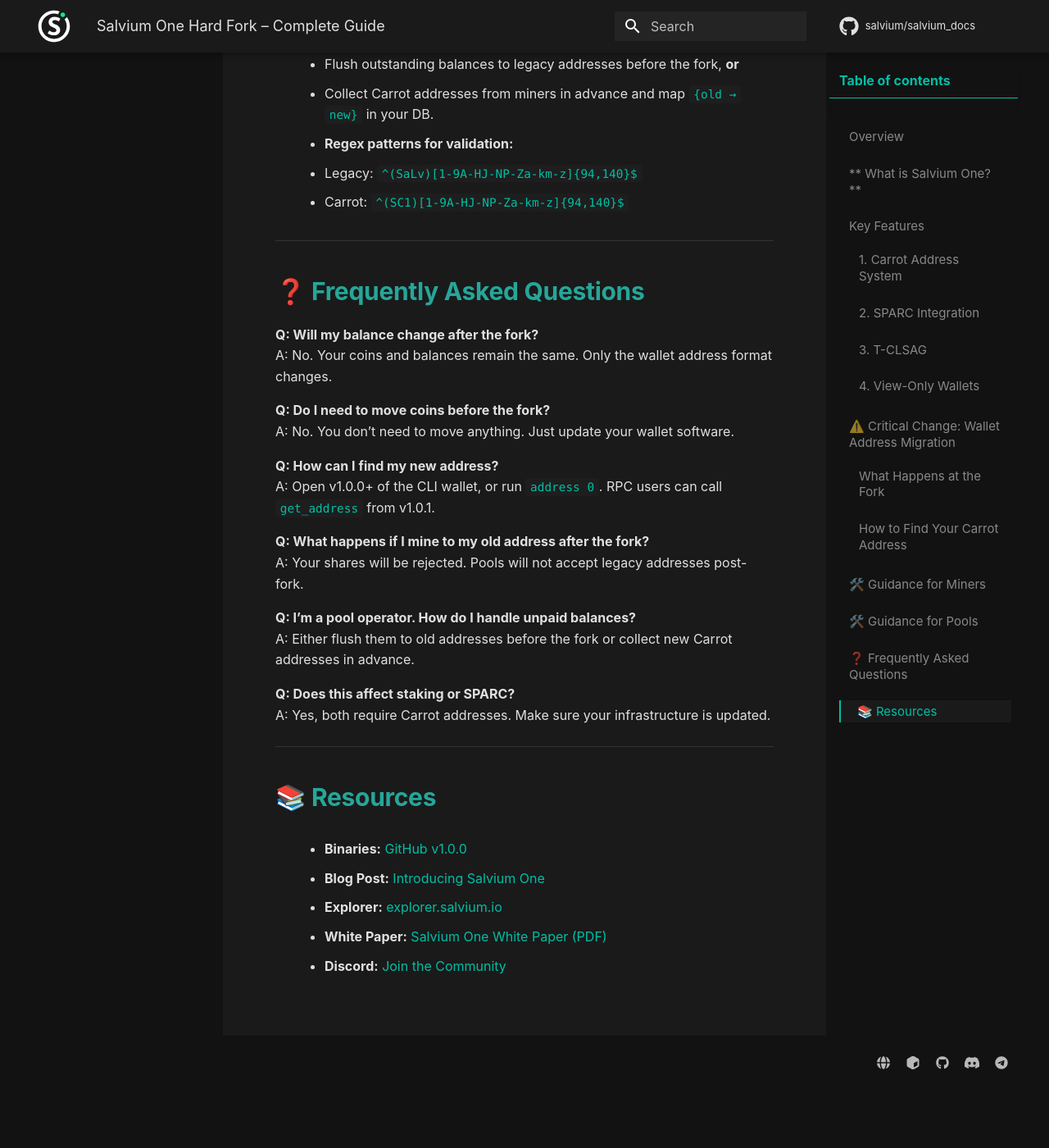
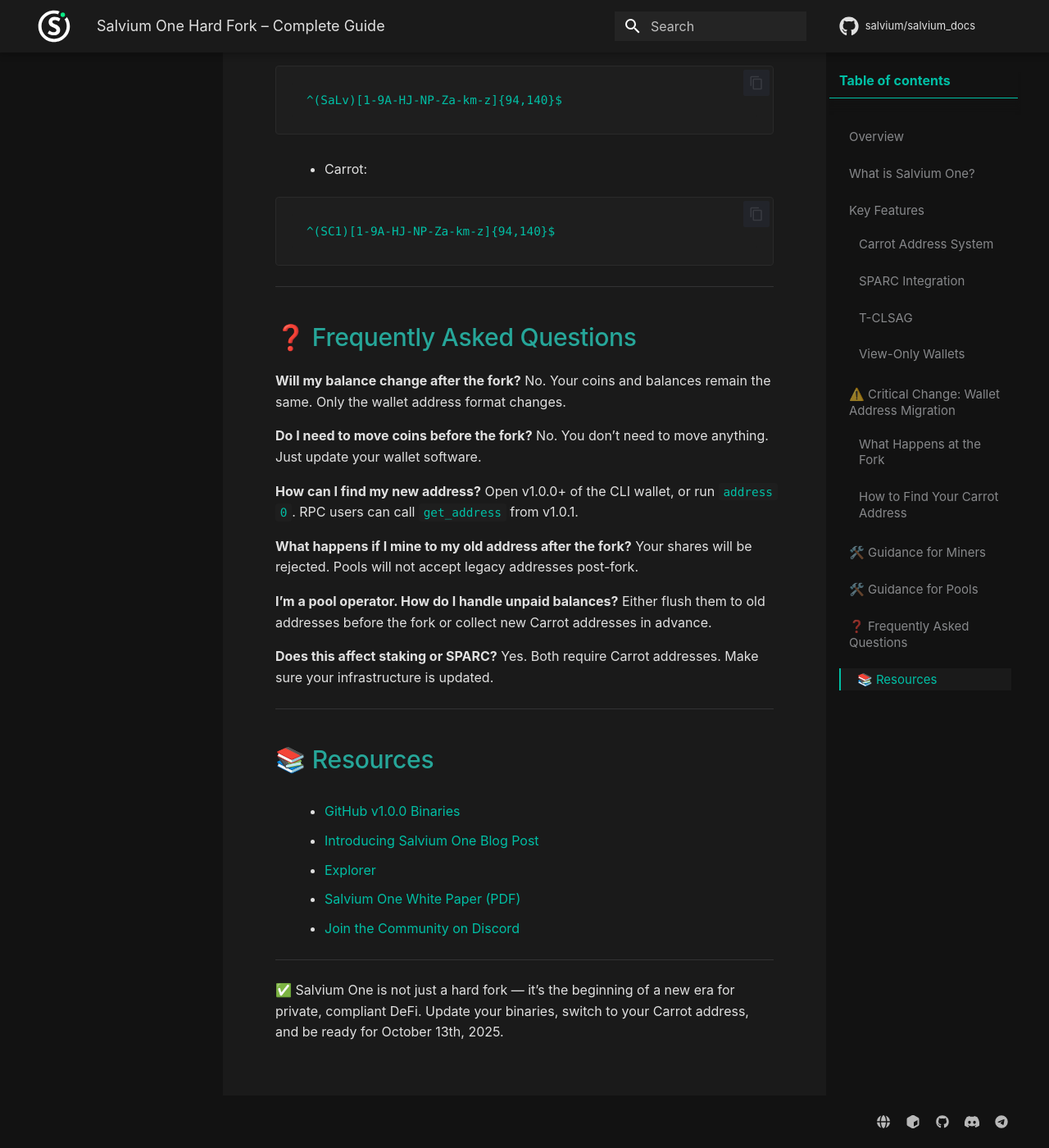
Before and after one commit to salvium/salvium_docs, an MkDocs documentation site: the page built from docs/THE PROJECT/sal-one.md, in a window 1280 px wide and 1400 px high, scrolled down 3702 px. Shown: the whole window at 82% size. Built offline with MkDocs 1.6.1 and Material for MkDocs 9.7.7, drawn with Linux system fonts in a browser that asks for light colours; comment, search, counter and statistics services are not loaded; before the commit the page ends 5029 px from its top, so only the background shows below that; some of the changed text lies outside the part shown.

Commit message:
Update sal-one.md

````diff
--- a/docs/THE PROJECT/sal-one.md
+++ b/docs/THE PROJECT/sal-one.md
@@ -1,172 +1,160 @@
-# **Salvium One Hard Fork – Complete Guide**
+# Salvium One Hard Fork – Complete Guide
 
-### **Overview**
+### Overview
 
 Salvium One is the most significant upgrade in our project’s history, delivering the foundation for a **compliant privacy ecosystem**. It introduces the Carrot address system, SPARC, and major improvements to privacy and compliance — laying the groundwork for private DeFi, staking, and exchange support.
 
 The hard fork is scheduled for:
 
 * **Block Height:** 334750
-
 * **Date/Time:** October 13th, 2025 (Approx. 2pm GMT)
-
 * **Required Version:** v1.0.0 or higher
 
-Download the latest binaries here: [GitHub Release v1.0.0](https://github.com/salvium/salvium/releases/tag/v1.0.0)
-
-For context, see our [Salvium One Blog Post](https://salvium.io/blog/2025/09/30/sal-one/).
+➡️ [Download the latest binaries](https://github.com/salvium/salvium/releases/tag/v1.0.0)
+ℹ️ [Read the Salvium One Blog Post](https://salvium.io/blog/2025/09/30/sal-one/)
 
 ---
 
-## ** What is Salvium One?**
+## What is Salvium One?
 
 Salvium One is the culmination of 15 months of development, designed to deliver:
 
-* **Privacy-first transactions** compatible with regulatory compliance.
-
-* **Carrot address format** – a new address system required for future features.
-
-* **SPARC integration** – private, anonymised return payments.
-
-* **Full DeFi readiness** – foundations for private tokens, DEXs, and lending protocols.
+* **Privacy-first transactions** compatible with regulatory compliance
+* **Carrot address format** – a new address system required for future features
+* **SPARC integration** – private, anonymised return payments
+* **Full DeFi readiness** – foundations for private tokens, DEXs, and lending protocols
 
 ---
 
-## **Key Features**
+## Key Features
 
-### **1\. Carrot Address System**
+### Carrot Address System
 
 * New address prefix: `SC1...`
+* Enables refundable transactions without revealing sender addresses
+* Critical for exchange compliance and interoperability
+* Legacy CryptoNote addresses (`SaLv...`) become **invalid at fork**
 
-* Enables refundable transactions without revealing sender addresses.
+### SPARC Integration
 
-* Critical for exchange compliance and interoperability.
+* Private refund mechanism for exchanges
+* Allows returns of unauthorized deposits without exposing transaction history
 
-* Legacy CryptoNote addresses (`SaLv...`) become **invalid at fork**.
+### T-CLSAG
 
-### **2\. SPARC Integration**
+* Updated version of Monero’s CLSAG ring signatures
+* Maintains anonymity while enabling Carrot address support
 
-* Private refund mechanism for exchanges.
+### View-Only Wallets
 
-* Allows returns of unauthorized deposits without exposing transaction history.
-
-### **3\. T-CLSAG**
-
-* Updated version of Monero’s CLSAG ring signatures.
-
-* Maintains anonymity while enabling Carrot address support.
-
-### **4\. View-Only Wallets**
-
-* Full visibility of **incoming and outgoing transactions**.
-
-* Meets compliance and audit requirements.
+* Full visibility of **incoming and outgoing transactions**
+* Meets compliance and audit requirements
 
 ---
 
-## **⚠️ Critical Change: Wallet Address Migration**
+## ⚠️ Critical Change: Wallet Address Migration
 
-### **What Happens at the Fork**
+### What Happens at the Fork
 
-* Your wallet will automatically generate a **Carrot address** (`SC1...`).
-
-* Your old CryptoNote address (`SaLv...`) becomes a **legacy address**.
-
-* After the fork, only Carrot addresses will be accepted for mining and payouts.
+* Your wallet will automatically generate a **Carrot address** (`SC1...`)
+* Your old CryptoNote address (`SaLv...`) becomes a **legacy address**
+* After the fork, only Carrot addresses will be accepted for mining and payouts
 
 Balances remain untouched. You **do not** need to move your coins — only update your software and addresses.
 
-### **How to Find Your Carrot Address**
+---
 
-1. **CLI Wallet v1.0.0 and above**
+### How to Find Your Carrot Address
 
-   * Open your wallet.
+**1. CLI Wallet v1.0.0 and above**
+Open your wallet and you’ll see both the legacy and Carrot addresses displayed, for example:
 
-You’ll see both the legacy and Carrot addresses displayed:
+```
+Opened legacy (CN) wallet: SaLvTyKva...
+Opened Carrot wallet: SC1TotkUC9...
+```
 
- Opened legacy (CN) wallet: SaLvTyKva...
-Opened Carrot wallet: SC1TotkUC9...
-
-*
-2. **CLI Command**
-
+**2. CLI Command**
 Run:
 
- address 0
+```
+address 0
+```
 
-*
-  * This shows both your legacy and Carrot addresses.
+This will display your primary address in both formats.
 
-3. **RPC (from v1.0.1 onward)**
-
+**3. RPC (from v1.0.1 onward)**
 Use the `get_address` RPC call:
 
- {"jsonrpc":"2.0","id":"0","method":"get\_address","params":{"account\_index":0}}
-
-*
+```json
+{"jsonrpc":"2.0","id":"0","method":"get_address","params":{"account_index":0}}
+```
 
 ---
 
-## **🛠️ Guidance for Miners**
+## 🛠️ Guidance for Miners
 
-* **Update your miner config (xmrig, etc.)** with your **Carrot address** before the fork.
-
-* If you continue mining with a legacy address after block 334750, shares will be rejected.
-
-* If supported by your pool, you may enter both old and new addresses during the pre-fork period to ensure a smooth switch.
+* Update your miner config (xmrig, etc.) with your **Carrot address** before the fork
+* If you continue mining with a legacy address after block 334750, shares will be rejected
+* If supported by your pool, you may enter both old and new addresses during the pre-fork period to ensure a smooth switch
 
 ---
 
-## **🛠️ Guidance for Pools**
+## 🛠️ Guidance for Pools
 
-* **Update your pool payout wallet** to a Carrot address before the fork.
-
-* **Accept Carrot addresses only** after block 334750\. Legacy addresses must be rejected.
-
-* **Manage unpaid balances**:
+* Update your pool payout wallet to a Carrot address before the fork
+* Accept Carrot addresses only after block 334750. Legacy addresses must be rejected
+* Manage unpaid balances:
 
   * Flush outstanding balances to legacy addresses before the fork, **or**
+  * Collect Carrot addresses from miners in advance and map `{old → new}` in your DB
 
-  * Collect Carrot addresses from miners in advance and map `{old → new}` in your DB.
+**Regex patterns for validation:**
 
-* **Regex patterns for validation:**
+* Legacy:
 
-  * Legacy: `^(SaLv)[1-9A-HJ-NP-Za-km-z]{94,140}$`
+  ```
+  ^(SaLv)[1-9A-HJ-NP-Za-km-z]{94,140}$
+  ```
 
-  * Carrot: `^(SC1)[1-9A-HJ-NP-Za-km-z]{94,140}$`
+* Carrot:
+
+  ```
+  ^(SC1)[1-9A-HJ-NP-Za-km-z]{94,140}$
+  ```
 
 ---
 
-## **❓ Frequently Asked Questions**
+## ❓ Frequently Asked Questions
 
-**Q: Will my balance change after the fork?**
- A: No. Your coins and balances remain the same. Only the wallet address format changes.
+**Will my balance change after the fork?**
+No. Your coins and balances remain the same. Only the wallet address format changes.
 
-**Q: Do I need to move coins before the fork?**
- A: No. You don’t need to move anything. Just update your wallet software.
+**Do I need to move coins before the fork?**
+No. You don’t need to move anything. Just update your wallet software.
 
-**Q: How can I find my new address?**
- A: Open v1.0.0+ of the CLI wallet, or run `address 0`. RPC users can call `get_address` from v1.0.1.
+**How can I find my new address?**
+Open v1.0.0+ of the CLI wallet, or run `address 0`. RPC users can call `get_address` from v1.0.1.
 
-**Q: What happens if I mine to my old address after the fork?**
- A: Your shares will be rejected. Pools will not accept legacy addresses post-fork.
+**What happens if I mine to my old address after the fork?**
+Your shares will be rejected. Pools will not accept legacy addresses post-fork.
 
-**Q: I’m a pool operator. How do I handle unpaid balances?**
- A: Either flush them to old addresses before the fork or collect new Carrot addresses in advance.
+**I’m a pool operator. How do I handle unpaid balances?**
+Either flush them to old addresses before the fork or collect new Carrot addresses in advance.
 
-**Q: Does this affect staking or SPARC?**
- A: Yes, both require Carrot addresses. Make sure your infrastructure is updated.
+**Does this affect staking or SPARC?**
+Yes. Both require Carrot addresses. Make sure your infrastructure is updated.
 
 ---
 
-## **📚 Resources**
+## 📚 Resources
 
-* **Binaries:** [GitHub v1.0.0](https://github.com/salvium/salvium/releases/tag/v1.0.0)
+* [GitHub v1.0.0 Binaries](https://github.com/salvium/salvium/releases/tag/v1.0.0)
+* [Introducing Salvium One Blog Post](https://salvium.io/blog/2025/09/30/sal-one/)
+* [Explorer](https://explorer.salvium.io/)
+* [Salvium One White Paper (PDF)](https://github.com/salvium/salvium_library/blob/main/papers/Salvium_One_White_Paper_v1.pdf)
+* [Join the Community on Discord](https://discord.gg/gvbyNQQ86p)
 
-* **Blog Post:** [Introducing Salvium One](https://salvium.io/blog/2025/09/30/sal-one/)
+---
 
-* **Explorer:** [explorer.salvium.io](https://explorer.salvium.io/)
-
-* **White Paper:** [Salvium One White Paper (PDF)](https://github.com/salvium/salvium_library/blob/main/papers/Salvium_One_White_Paper_v1.pdf)
-
-* **Discord:** [Join the Community](https://discord.gg/gvbyNQQ86p)
+✅ Salvium One is not just a hard fork — it’s the beginning of a new era for private, compliant DeFi. Update your binaries, switch to your Carrot address, and be ready for October 13th, 2025.
````
